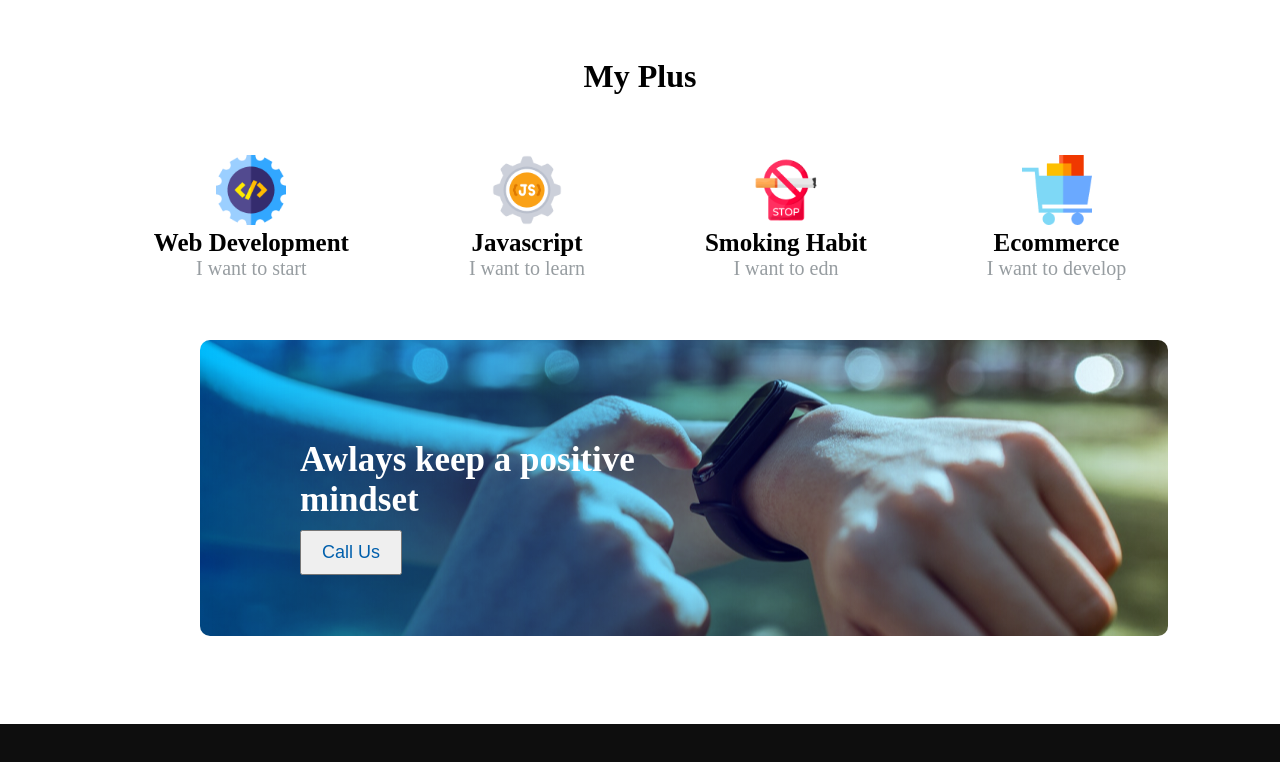
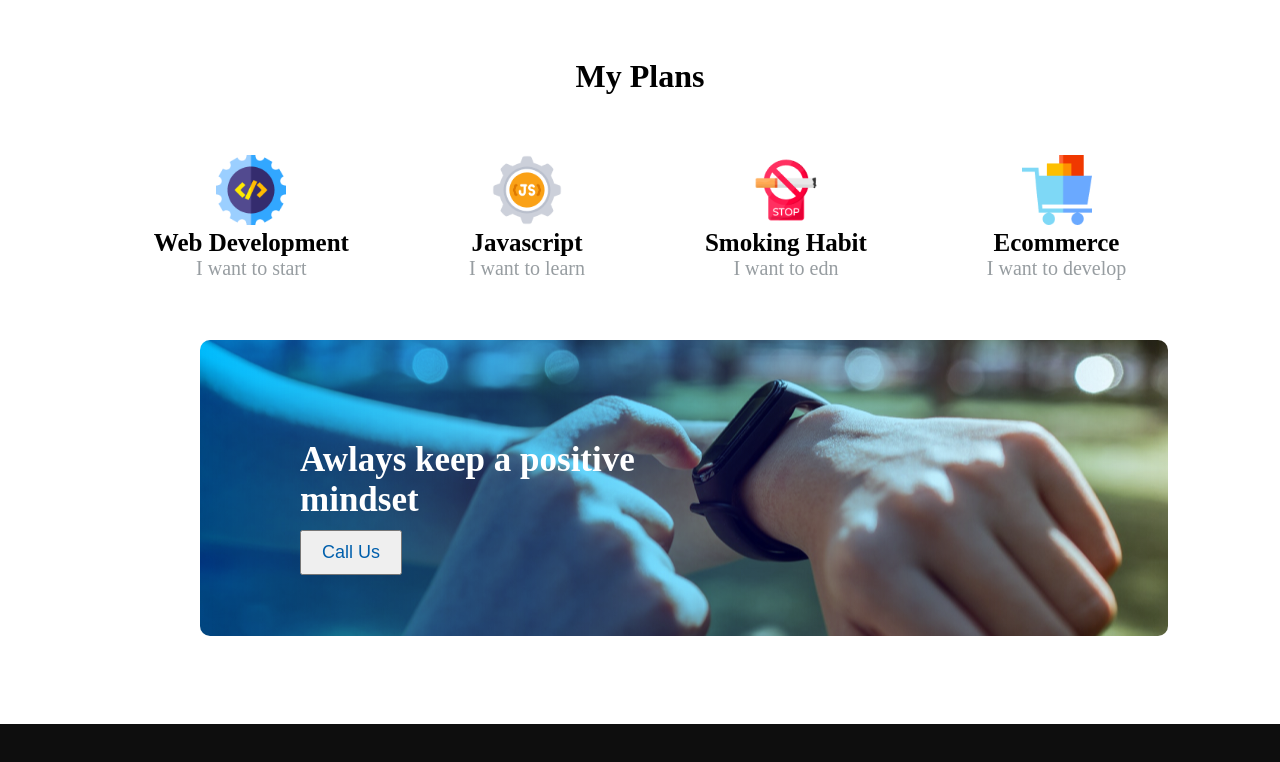
Before and after one commit to Monirul480/first-assignment, a plain HTML site: page index.html in a window 1280 px wide. Shown: the part 1560-2322 px from the top of the page. Drawn offline with Linux system fonts and the light colour scheme.

Commit message:
plans writng curract

```diff
--- a/index.html
+++ b/index.html
@@ -45,7 +45,7 @@
 
     <div class="box-contaner">
          <import class="skllis">
-            <h1 style="font-size: 800;">My Plus</h1>
+            <h1 style="font-size: 800;">My Plans</h1>
                 <div class="skill-box">
                     <div class="box">
                         <img src="images/icons/web.png" height="70px"
```
